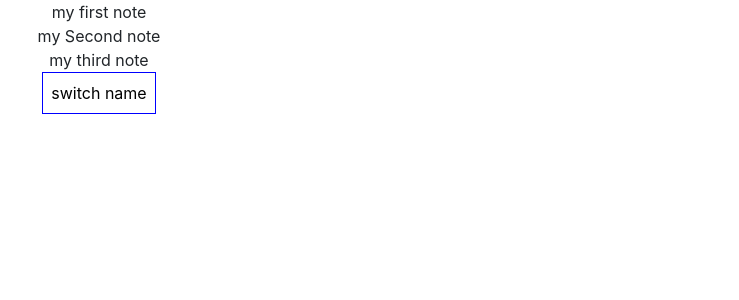
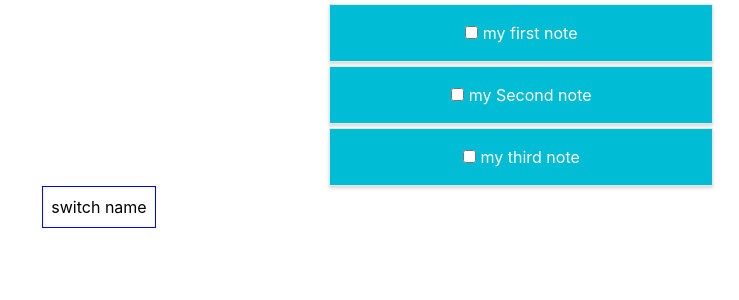
Before and after one commit to 21toffy/compelete-react-guide, a React (Create React App) app: page / in a window 1280 px wide. Shown: the top 300 px of the page, without its empty margins (541-1280 px from the left). Built offline with nearby package versions, Linux system fonts and the light colour scheme.

Commit message:
added the pin check box

```diff
--- a/src/App.js
+++ b/src/App.js
@@ -17,14 +17,21 @@ class App extends Component{
 
 
     notes : [
-      {id: '1', owner:'tofunmi', title : 'my first note', note: '', date:''},
-      {id: '2', owner:'omoyeni', title : 'my Second note', note: '', date:''},
-      {id: '3', owner:'ayomide', title : 'my third note', note: '', date:''}
+      {id: '1', owner:'tofunmi', title : 'my first note', note: '', date:'', pin:false},
+      {id: '2', owner:'omoyeni', title : 'my Second note', note: '', date:'', pin:false},
+      {id: '3', owner:'ayomide', title : 'my third note', note: '', date:'', pin:false}
     ]
+  }
 
 
+  markImportant = (id) => {
+    this.setState({notes:this.state.notes.map(note =>{
+      if(note.id===id){
+        note.pin = !note.pin
+      }
+        return note;
+    })});
   }
-
 
   switchNameHandler = (newName) =>{
     // alert('was clicked');
@@ -56,8 +63,10 @@ class App extends Component{
       const doesShow = this.state.showPersons;
       //this sets the state to yhe opposite of the currnt state
       this.setState({showPersons: !doesShow})
+    }
 
-    }
+
+
   render(){
     const style = {
       backgroundColor: 'white',
@@ -90,7 +99,9 @@ class App extends Component{
 
     return (
           <div className="App">
-            <Todos todos = {this.state.notes} />
+
+            <Todos todos = {this.state.notes} markImportant={this.markImportant}/>
+
             <button
             style = {style}
             onClick = {this.togglePersonsHandler}>switch name</button>
--- /dev/null
+++ b/src/Components/Todo.css
@@ -0,0 +1,16 @@
+.note {
+    width:30%;
+    /* margin:16px 68% 16px 0; */
+    margin-top: 4px;
+    margin-left: 68%;
+    border: 1px solid #eeee;
+    box-shadow: 0 2px 3px #cccc;
+    padding: 16px;
+    text-align: center;
+    background-color: #00bcd4;
+    color:#ffff;
+}
+
+.checkBox {
+    background-color:#cccc;
+}
--- a/src/Components/TodoItem.js
+++ b/src/Components/TodoItem.js
@@ -1,12 +1,17 @@
 import React, { Component } from 'react';
 import PropTypes from 'prop-types';
+import './Todo.css';
+
+
 
 
 export class TodoItem extends Component {
     render(){
+        const {title, id } = this.props.myTodos;
         return(
-            <div>
-                {this.props.myTodos.title}
+            <div className = 'note'>
+                <input className = 'checkBox' type = 'checkbox' onChange ={this.props.markImportant.bind(this, id)} />{' '}
+                {title}
             </div>
         )
     }
--- a/src/Components/Todos.js
+++ b/src/Components/Todos.js
@@ -7,7 +7,7 @@ import PropTypes from 'prop-types';
 class Todos extends Component {
     render(){
         return this.props.todos.map((myTodos) => (
-            <TodoItem key = {myTodos.id} myTodos = {myTodos} />
+            <TodoItem key = {myTodos.id} myTodos = {myTodos} markImportant = {this.props.markImportant} />
         ));
     }
 }
```
